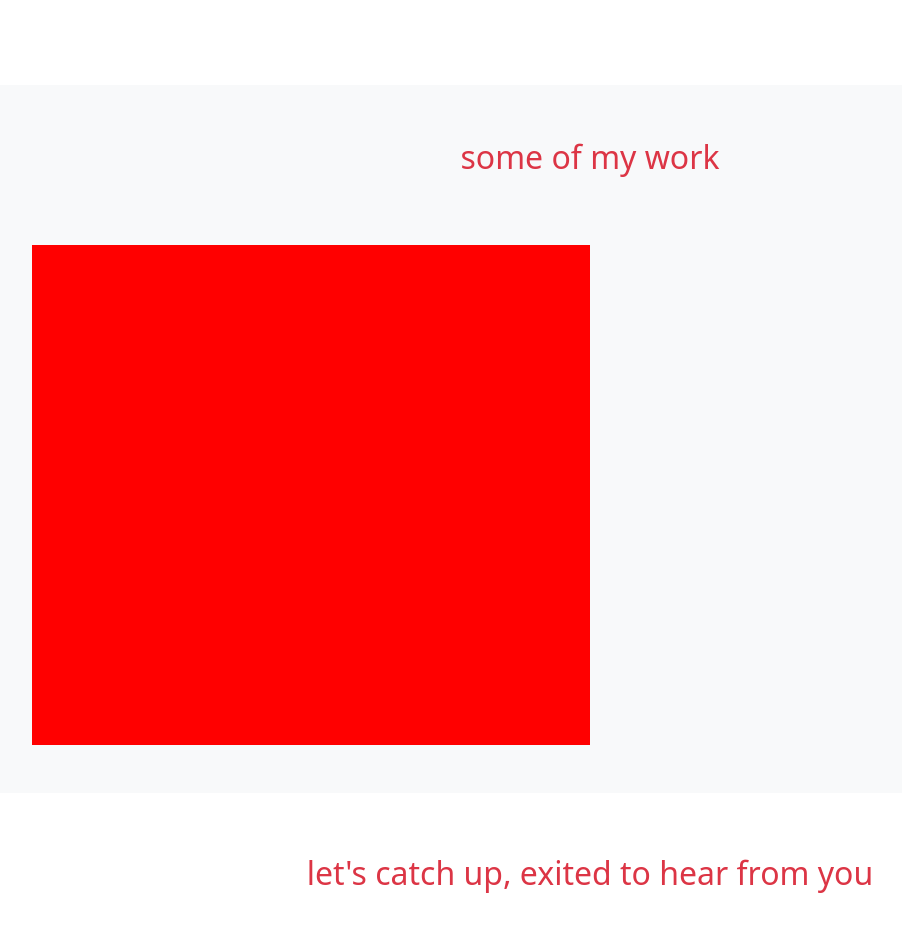
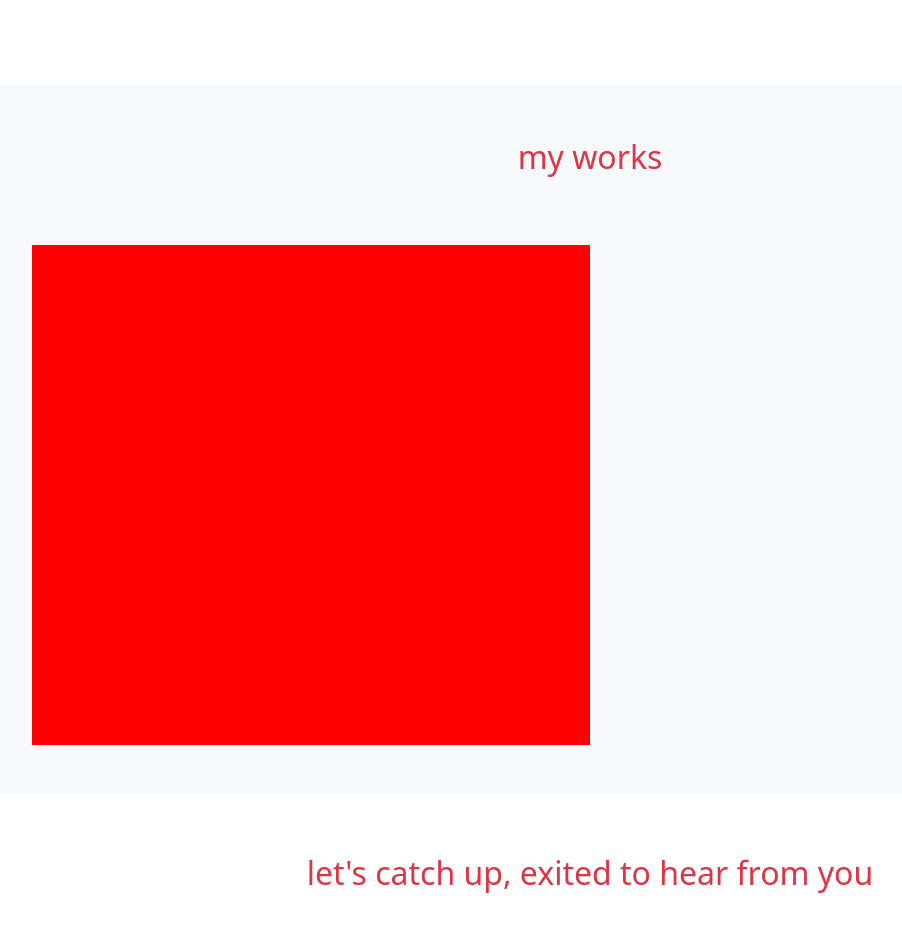
Before and after one commit to ShaktiMandal/portfolio, a React (Create React App) app: page / in a window 1280 px wide. Shown: the part 1700-2631 px from the top of the page, without its empty margins (50-952 px from the left). Built offline with nearby package versions, Linux system fonts and the light colour scheme.

Commit message:
,ake change for accessbility test

```diff
--- a/src/Component/Layout/body/PortfolioSection.js
+++ b/src/Component/Layout/body/PortfolioSection.js
@@ -13,7 +13,7 @@ const PortfolioSection = () => {
                 <div className={`row justify-content-center mb-5`}>
                     <div className={`col`}>
                         <div className={classes.sectionTitle}>
-                            <p className={`text-center fs-2 text-danger`}>some of my work</p>
+                            <p className={`text-center fs-2 text-danger`}>my works</p>
                         </div>
                     </div>
                 </div>
```
